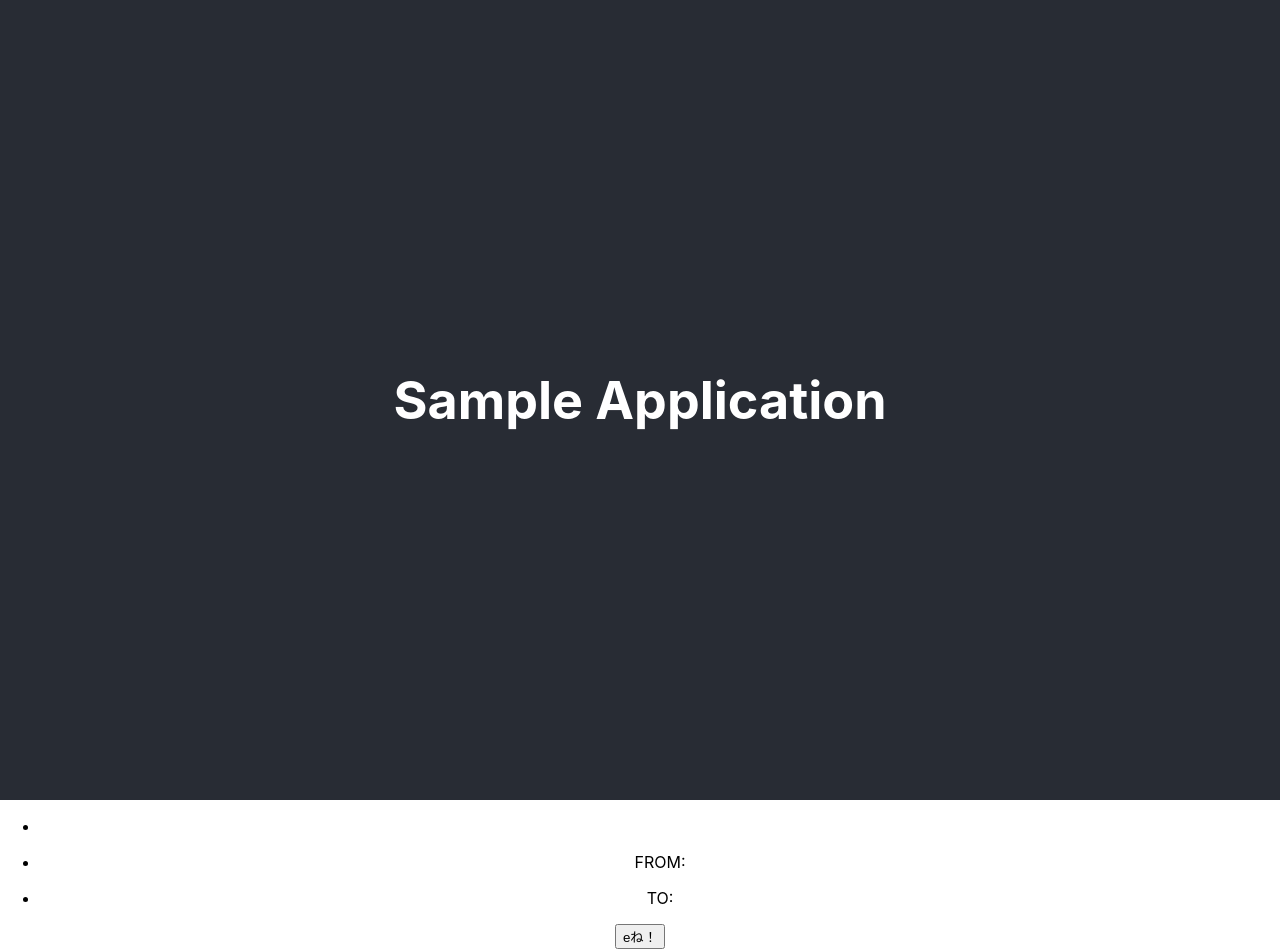
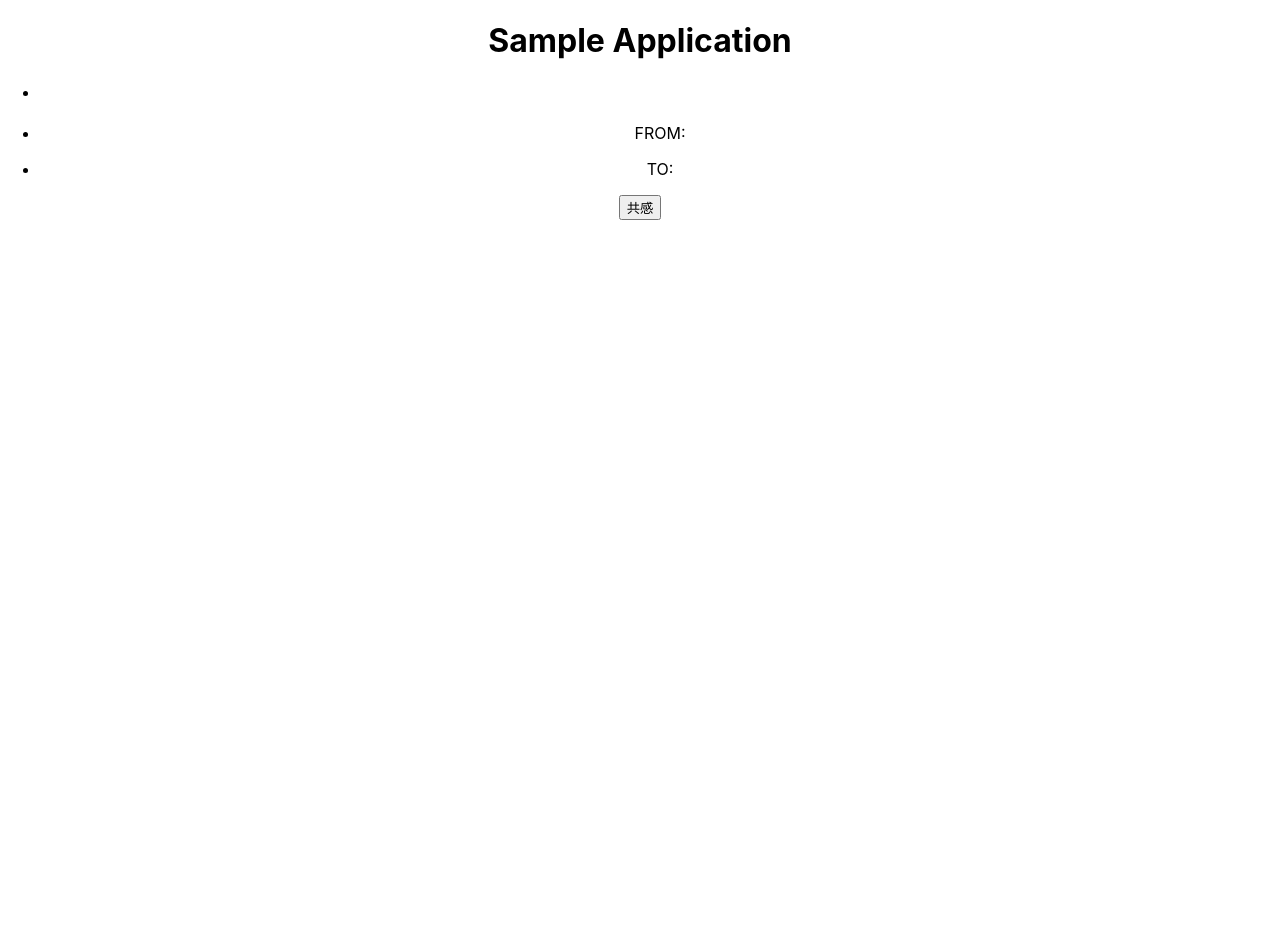
Before and after one commit to slc-hacking-open/e-ne, a React (Create React App) app: page / in a window 1280 px wide. After the commit the page ends 800 px from the top, so only its background shows below. Built offline with nearby package versions, Linux system fonts and the light colour scheme.

Commit message:
clean: rename `good` -> `empathy`

```diff
--- a/src/App.tsx
+++ b/src/App.tsx
@@ -6,9 +6,7 @@ import Post from "./containers/post";
 const App: React.FC = () => {
   return (
     <div className="App">
-      <header className="App-header">
-        <h1>Sample Application</h1>
-      </header>
+      <h1>Sample Application</h1>
       <div>
         <Post />
       </div>
--- a/src/actions/post.ts
+++ b/src/actions/post.ts
@@ -1,7 +1,7 @@
-export const GOOD = "GOOD";
+export const EMPATHY = "EMPATHY";
 
-export const good = () => ({
-  type: GOOD as typeof GOOD,
+export const empathy = () => ({
+  type: EMPATHY as typeof EMPATHY,
 });
 
-export type PostAction = ReturnType<typeof good>;
+export type PostAction = ReturnType<typeof empathy>;
--- a/src/components/post.tsx
+++ b/src/components/post.tsx
@@ -4,14 +4,14 @@ export interface PostProps {
   contents?: string;
   from?: string;
   to?: string;
-  good?: () => void;
+  empathy?: () => void;
 }
 
 const Post: FC<PostProps> = ({
   contents = "",
   from = "",
   to = "",
-  good = () => {},
+  empathy = () => {},
 }) => (
   <>
     <ul>
@@ -25,8 +25,8 @@ const Post: FC<PostProps> = ({
         <p>TO:{to}</p>
       </li>
     </ul>
-    <button type="button" onClick={good}>
-      eね！
+    <button type="button" onClick={empathy}>
+      共感
     </button>
   </>
 );
--- a/src/containers/post.tsx
+++ b/src/containers/post.tsx
@@ -1,7 +1,7 @@
 import { connect } from "react-redux";
 import { Dispatch } from "redux";
 
-import { good } from "../actions/post";
+import { empathy } from "../actions/post";
 import Post from "../components/post";
 import { PostState } from "../reducer";
 
@@ -12,7 +12,7 @@ interface StateProps {
 }
 
 interface DispatchProps {
-  good: () => void;
+  empathy: () => void;
 }
 
 const mapStateToProps = (state: PostState): StateProps => ({
@@ -22,7 +22,7 @@ const mapStateToProps = (state: PostState): StateProps => ({
 });
 
 const mapDispatchToProps = (dispatch: Dispatch): DispatchProps => ({
-  good: () => dispatch(good()),
+  empathy: () => dispatch(empathy()),
 });
 
 export default connect(mapStateToProps, mapDispatchToProps)(Post);
--- a/src/reducer.ts
+++ b/src/reducer.ts
@@ -1,5 +1,5 @@
 import { Reducer } from "redux";
-import { PostAction, GOOD } from "./actions/post";
+import { PostAction, EMPATHY } from "./actions/post";
 
 export interface PostState {
   contents: string;
@@ -18,7 +18,7 @@ const postReducer: Reducer<PostState> = (
   action: PostAction,
 ): PostState => {
   switch (action.type) {
-    case GOOD:
+    case EMPATHY:
       return {
         ...state,
         contents: "goodが押されたよ！",
```
